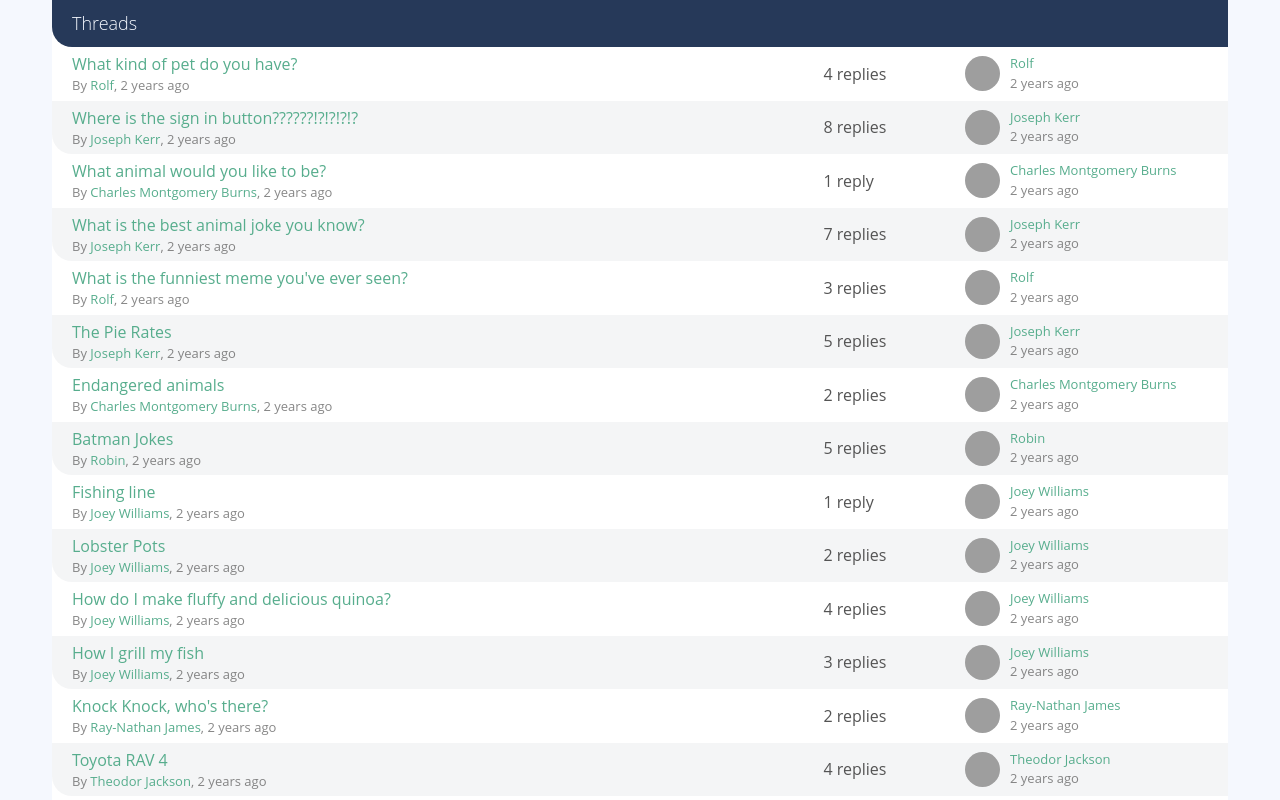
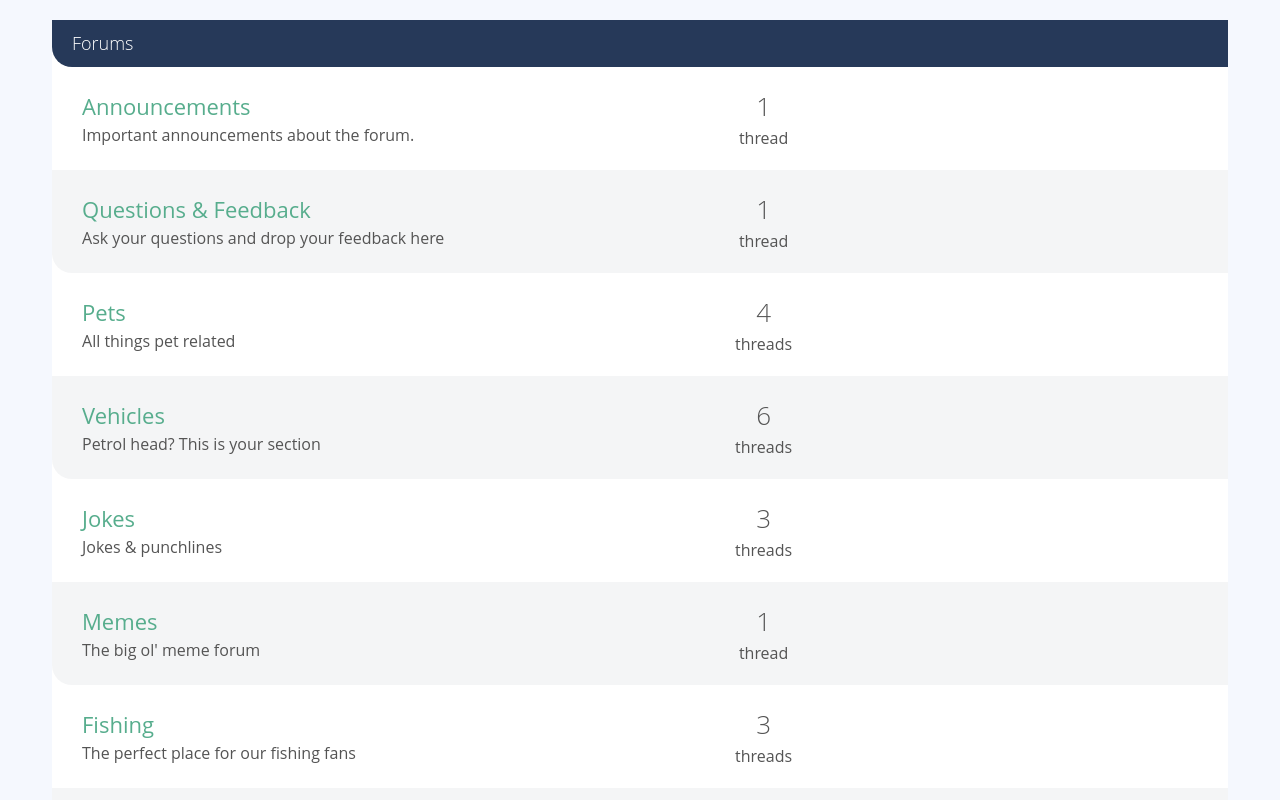
Before and after one commit to nanpipe/forum_project_VueJS, a Vue app: page / in a window 1280 px wide. Shown: the top 800 px of the page. Built offline with nearby package versions, Linux system fonts and the light colour scheme; grey boxes are pictures that could not be loaded.

Commit message:
Added the list of forum in the root page
Changed the ThreadList for Forum list.
The app is scaling and now the forums can be seen

```diff
--- /dev/null
+++ b/src/components/ForumList.vue
@@ -0,0 +1,53 @@
+<template>
+  <div class="col-full">
+    <div class="forum-list">
+
+      <h2 class="list-title">
+        <a href="#">Forums</a>
+      </h2>
+        <!-- Iterates the list of forums with the id -->
+      <div class="forum-listing" v-for="forum in forums" :key="forum.id">
+        <div class="forum-details">
+          <router-link
+            :to="{name: 'ForumShow', params: {id: forum.id}}"
+            class="text-xlarge">{{ forum.name }}
+          </router-link>
+          <p>{{ forum.description }}</p>
+        </div>
+
+        <div class="threads-count">
+          <p>
+            <span class="count">{{ forum.threads?.length }}</span>
+            {{ forumThreadsWord(forum) }}
+          </p>
+        </div>
+
+        <div class="last-thread"></div>
+      </div>
+    </div>
+  </div>
+</template>
+
+<script>
+export default {
+  props: {
+    forums: {
+      required: true,
+      type: Array
+    }
+  },
+  methods: {
+    forumThreadsWord (forum) {
+      if (forum.threads?.length) {
+        return forum.threads.length > 1 ? 'threads' : 'thread'
+      } else {
+        return 'no threads'
+      }
+    }
+  }
+}
+</script>
+
+<style scoped>
+
+</style>
--- /dev/null
+++ b/src/pages/ForumShow.vue
@@ -0,0 +1,47 @@
+<template>
+
+  <div class="container">
+      <div class="col-full push-top">
+
+          <div class="forum-header">
+              <div class="forum-details">
+                  <h1>{{forum.name}}</h1>
+                  <p class="text-lead">{{forum.description}}</p>
+              </div>
+              <a href="new-thread.html" class="btn-green btn-small">Start a thread</a>
+          </div>
+      </div>
+
+      <div class="col-full push-top">
+        <ThreadList :threads="threads"/>
+      </div> <!-- Aqui-->
+
+  </div>
+
+</template>
+
+<script>
+import ThreadList from '@/components/ThreadList.vue'
+import sourceData from '@/data.json'
+export default {
+  components: { ThreadList },
+  props: {
+    id: {
+      required: true,
+      type: String
+    }
+  },
+  computed: {
+    forum () {
+      return sourceData.forums.find(forum => forum.id === this.id)
+    },
+    threads () {
+      return sourceData.threads.filter(thread => thread.forumId === this.id)
+    }
+  }
+}
+</script>
+
+<style>
+
+</style>
--- a/src/pages/PageHome.vue
+++ b/src/pages/PageHome.vue
@@ -1,16 +1,17 @@
 <template>
-  <ThreadList :threads="threads"/>
+  <!--<ThreadList :threads="threads"/>-->
+  <ForumList :forums="forums"/>
 </template>
 
 <script>
 import dataSource from '@/data.json'
-import ThreadList from '@/components/ThreadList.vue'
+// import ThreadList from '@/components/ThreadList.vue'
+import ForumList from '@/components/ForumList.vue'
 export default {
   data () {
     return {
       threads: dataSource.threads,
-      posts: dataSource.posts,
-      users: dataSource.users
+      forums: dataSource.forums
     }
   },
   /*  methods: {
@@ -21,7 +22,7 @@
       return this.users.find(u => u.id === userId)
     }
   },  */
-  components: { ThreadList }
+  components: { ForumList } // missing ThreadList,
 }
 </script>
 
--- a/src/router/index.js
+++ b/src/router/index.js
@@ -1,6 +1,7 @@
 import PageHome from '@/pages/PageHome.vue'
 import PageThreadShow from '@/pages/ThreadShow.vue'
 import PageNotFound from '@/pages/NotFound.vue'
+import ForumShow from '@/pages/ForumShow.vue'
 import { createRouter, createWebHistory } from 'vue-router'
 import sourceData from '@/data.json'
 
@@ -34,6 +35,12 @@
     }
   },
   {
+    path: '/forum/:id',
+    name: 'ForumShow',
+    component: ForumShow,
+    props: true
+  },
+  {
     path: '/:pathMatch(.*)*',
     name: 'NotFound',
     component: PageNotFound
```
